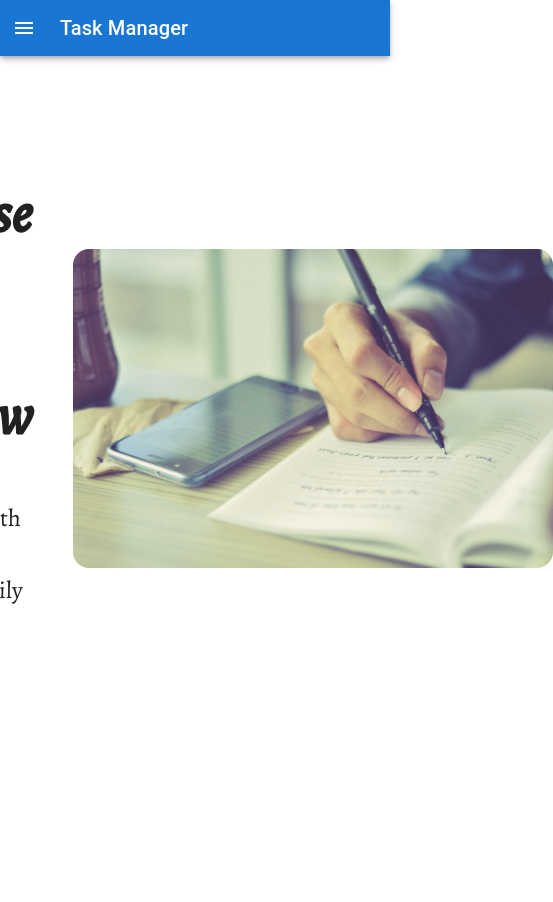
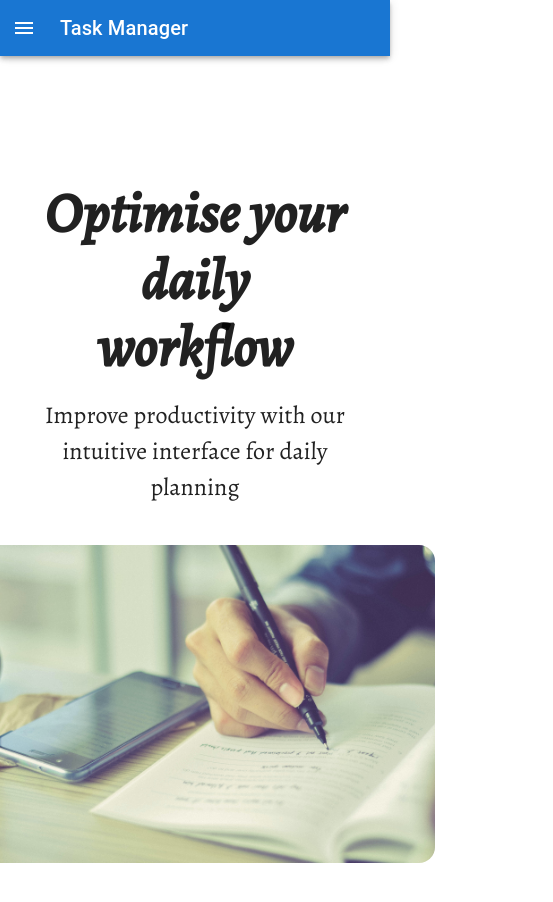
Before and after one commit to Tayamul/to-do-web-app, a React (Create React App) app: page / in a window 390 px wide. Shown: the top 902 px of the page, 553 px wide, since content can reach past the window. Before the commit the page ends 844 px from the top, so only its background shows below. Built offline with nearby package versions, Linux system fonts and the light colour scheme; no server answers.

Commit message:
Add media query for tablets

```diff
--- a/src/components/landingPage.css
+++ b/src/components/landingPage.css
@@ -26,9 +26,15 @@
     font-family: Alegreya;
 }
 
-
 .hero-image {
     width: 30rem;
     height: auto;
     border-radius: 1rem;
 }
+
+/* Tablet */
+@media (max-width: 990px) {
+    .home-container {
+        flex-direction: column;
+    }
+}
```
